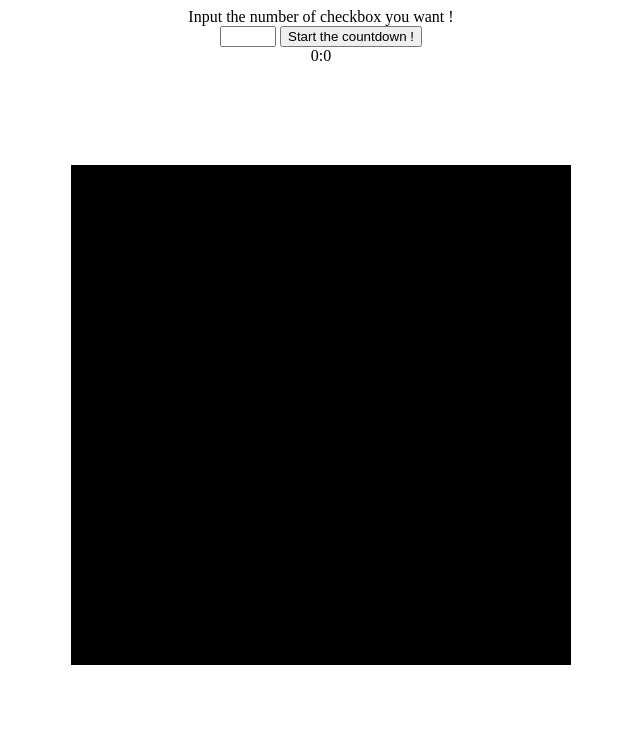
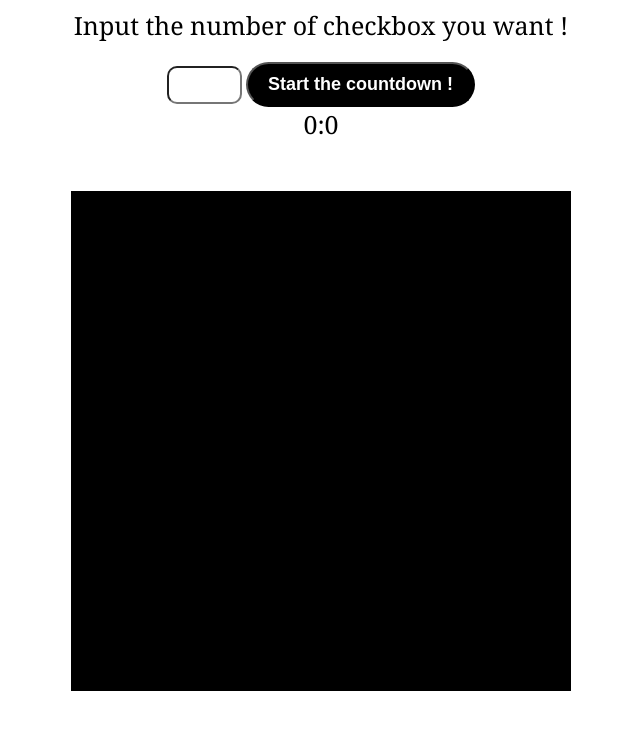
Before and after one commit to CthulhuFthaghn/WebTech, a plain HTML site: page Checkbox_Olympics/checkbox.html in a window 1280 px wide. Shown: the whole page, without its empty margins (319-959 px from the left). Drawn offline with Linux system fonts and the light colour scheme.

Commit message:
Update style_checkbox.css
Add style to the page

```diff
--- a/Checkbox_Olympics/style_checkbox.css
+++ b/Checkbox_Olympics/style_checkbox.css
@@ -2,6 +2,34 @@
     position: relative;
     height: 500px;
     width: 500px;
-    margin-top: 100px;
+    margin-top: 50px;
     background-color: black;
 }
+
+#SubmitButton {
+    padding: 10px 20px;
+    margin-top: 20px;
+    font-size: 18px;
+    background-color: black;
+    color: white;
+    border-radius: 50px;
+    border-color: black;
+    font-weight: bold;
+}
+#NumberCheckBox {
+    padding: 8px;
+    font-size: 16px;
+    border-radius: 10px;
+}
+label{
+    color: black;
+    padding-top: 200px;
+    font-size: 25px;
+    font-family: Georgia, 'Times New Roman', Times, serif;
+}
+
+#TimeCounter{
+    color: black;
+    font-size: 25px;
+    font-family: Georgia, 'Times New Roman', Times, serif;
+}
```
